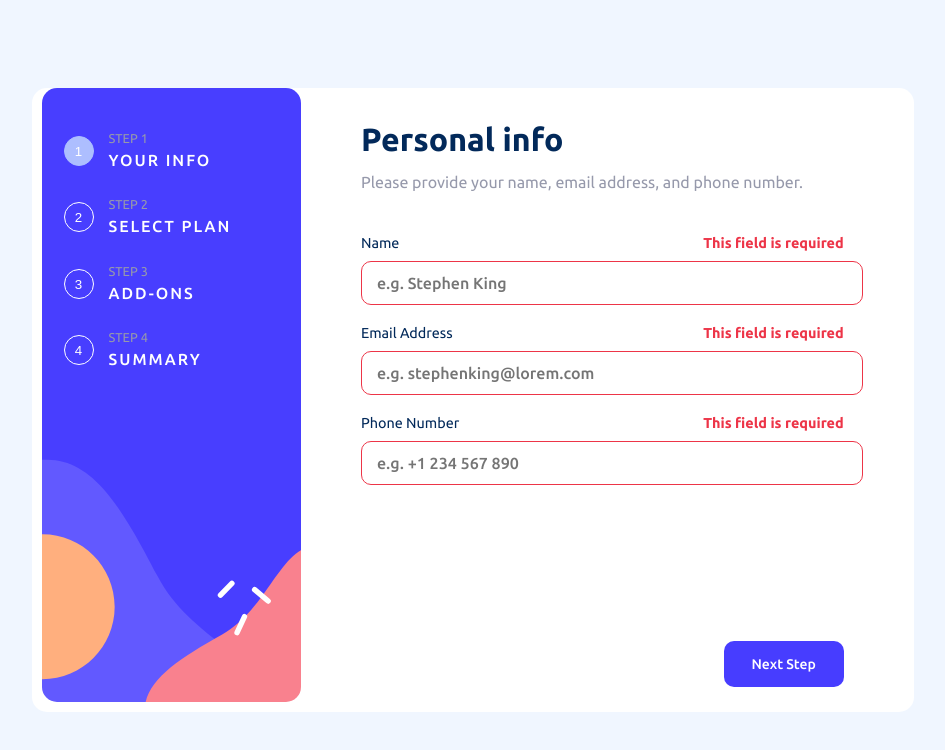
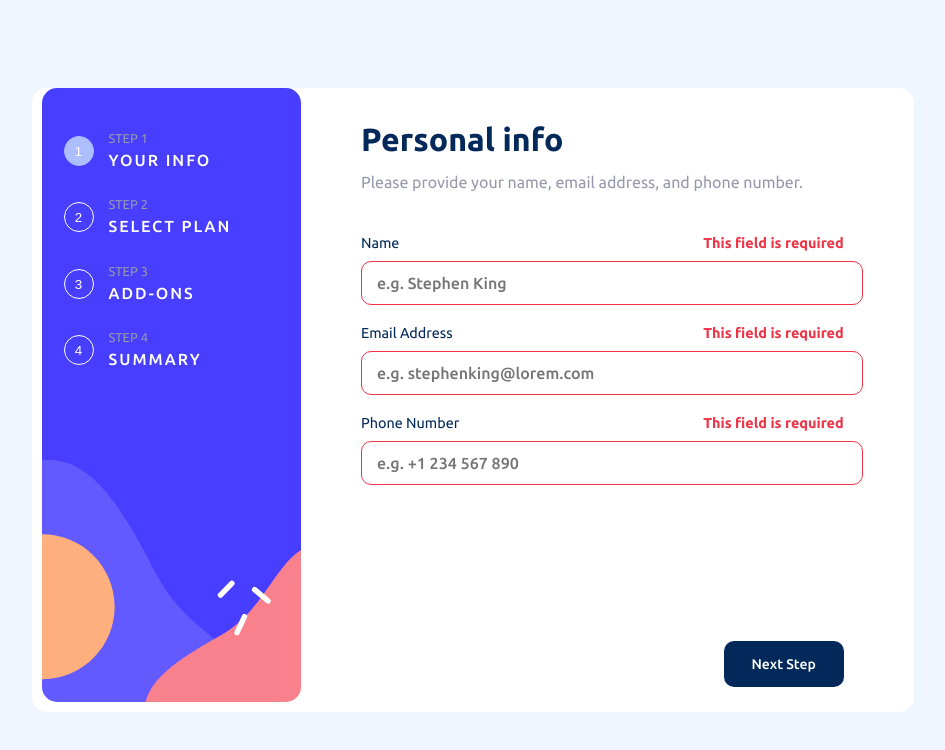
Before and after one commit to SomtoJF/Multi-step-form, a React (Vite) app: page / in a window 1280 px wide. Shown: the top 750 px of the page, without its empty margins (167-1112 px from the left). Built offline with nearby package versions, Linux system fonts and the light colour scheme.

Commit message:
Fix button controller styles

```diff
--- a/src/styles/Form.sass
+++ b/src/styles/Form.sass
@@ -84,8 +84,11 @@
         border-radius: 10px
         font-family: index.$font-medium
         color: index.$light-background-color
+        background-color: index.$marine-blue
+        font-size: 14px
+
+    button:not(.next-button, .back-button)
         background-color: index.$purplish-blue
-        font-size: 14px
 
 
     .back-button
```
